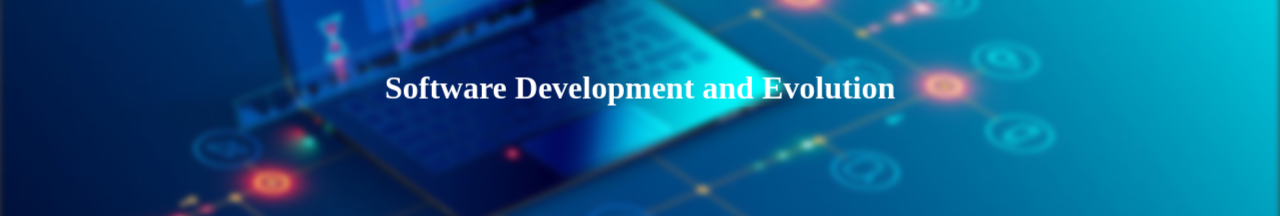
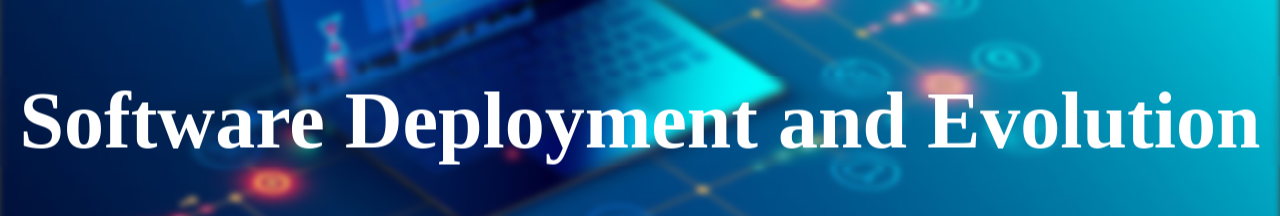
Before and after one commit to 104838522/DevOps-project-Wed-16.30-MD-G6, a React (Create React App) app: page / in a window 1280 px wide. Shown: the part 183-399 px from the top of the page. Built offline with nearby package versions, Linux system fonts and the light colour scheme; a web font is replaced by a local one.

Commit message:
change back to deployment, not development

```diff
--- a/src/components/HeroBlock/HeroBlock.module.scss
+++ b/src/components/HeroBlock/HeroBlock.module.scss
@@ -13,6 +13,7 @@
         object-fit: cover;
     }
     h1{
+        font-size: 80px;
         z-index: 2;
         backdrop-filter: blur(3px);
         position: absolute;
@@ -21,6 +22,7 @@
         transform: translate(-50%, -50%);
         text-align: center;
         color: white;
+        width: 100%;
     }
 
 }
--- a/src/components/HeroBlock/HeroBlock.tsx
+++ b/src/components/HeroBlock/HeroBlock.tsx
@@ -4,7 +4,7 @@ function HeroBlock(){
 
     return(
         <div className={styles.container}>
-            <h1>Software Development and Evolution</h1>
+            <h1>Software Deployment and Evolution</h1>
             <img src={require('../../images/softdev.jpg')}/>
         </div>
     )
```
